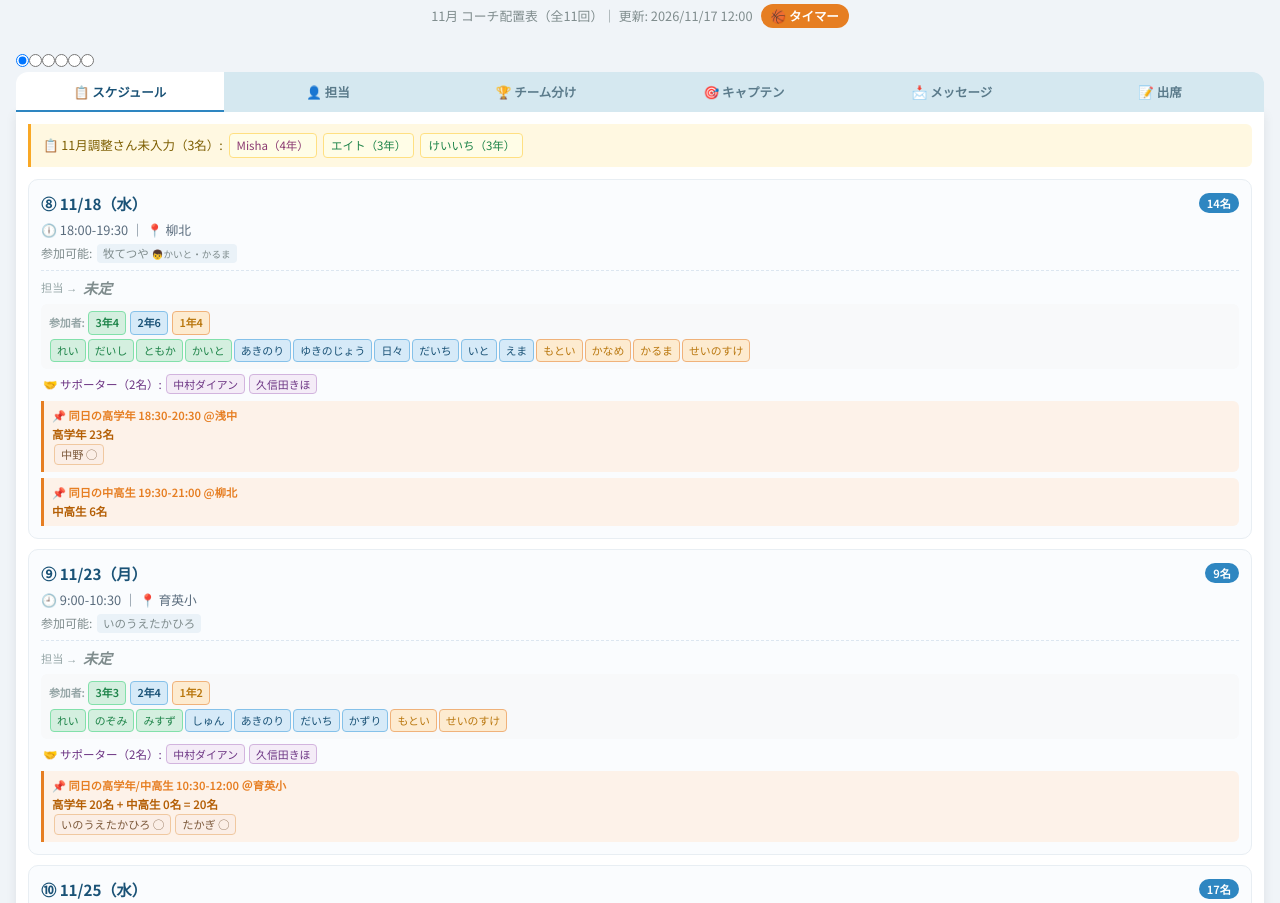
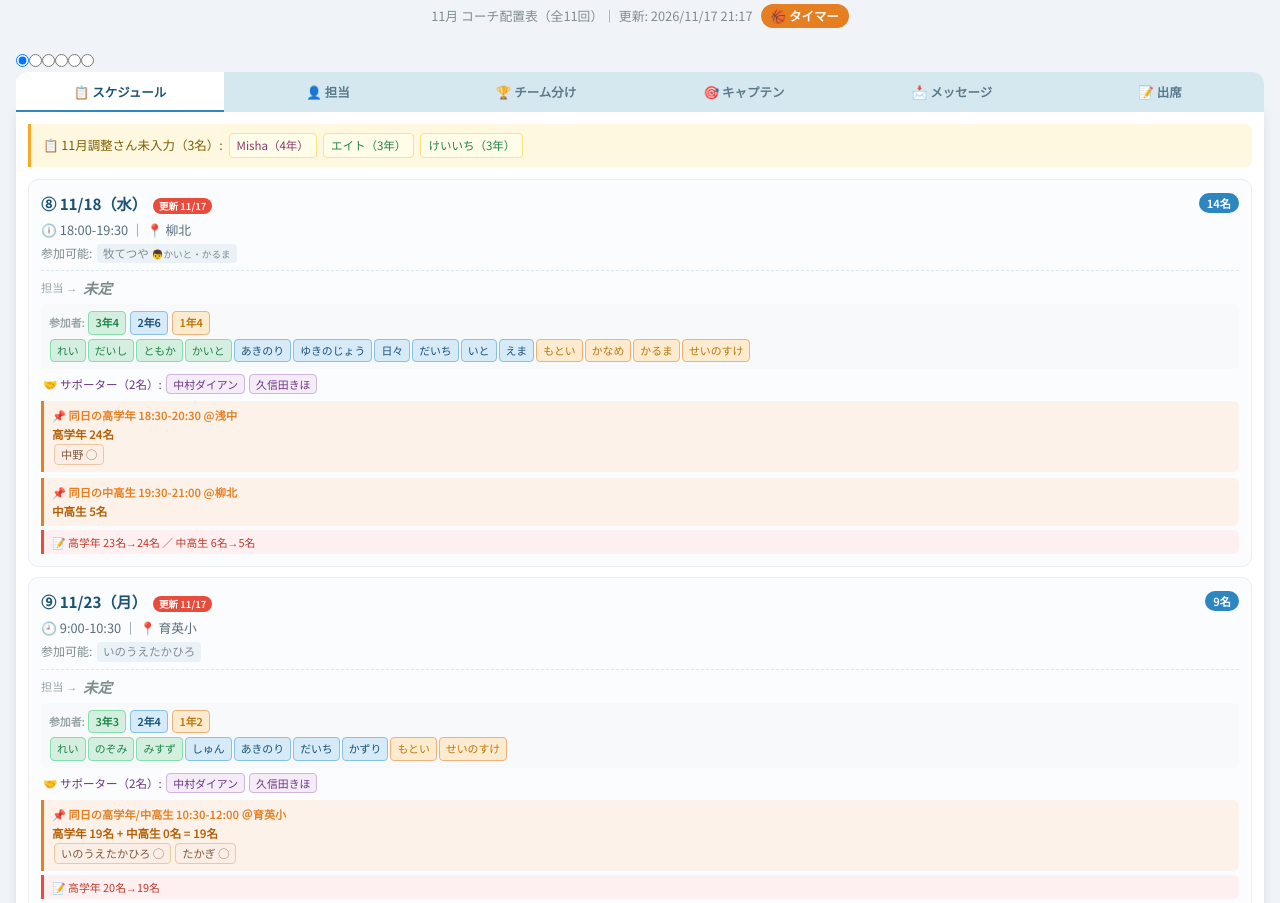
Before and after one commit to DianeNakamura/blazers-schedule, a plain HTML site: page index.html in a window 1280 px wide. Shown: the part 48-951 px from the top of the page. Drawn offline with Linux system fonts and the light colour scheme.

Commit message:
Auto-update schedule

```diff
--- a/index.html
+++ b/index.html
@@ -182,7 +182,7 @@
 </head>
 <body>
 <h1>🏀 ブレイザーズ低学年練習スケジュール</h1>
-<p class="subtitle">11月 コーチ配置表（全11回）｜ 更新: 2026/11/17 12:00<a href="https://dianenakamura.github.io/bball-timer/" target="_blank" rel="noopener" class="ext-link" style="margin-left:8px;display:inline-block;padding:3px 10px;background:#e67e22;color:#fff;border-radius:14px;font-size:.78rem;font-weight:700;text-decoration:none">🏀 タイマー</a></p>
+<p class="subtitle">11月 コーチ配置表（全11回）｜ 更新: 2026/11/17 21:17<a href="https://dianenakamura.github.io/bball-timer/" target="_blank" rel="noopener" class="ext-link" style="margin-left:8px;display:inline-block;padding:3px 10px;background:#e67e22;color:#fff;border-radius:14px;font-size:.78rem;font-weight:700;text-decoration:none">🏀 タイマー</a></p>
 <input type="radio" name="tab" id="tab1" checked><input type="radio" name="tab" id="tab2"><input type="radio" name="tab" id="tab4"><input type="radio" name="tab" id="tab5"><input type="radio" name="tab" id="tab6"><input type="radio" name="tab" id="tab7">
 <div class="tabs"><label for="tab1">📋 スケジュール</label><label for="tab2">👤 担当</label><label for="tab4">🏆 チーム分け</label><label for="tab5">🎯 キャプテン</label><label for="tab6">📩 メッセージ</label><label for="tab7">📝 出席</label></div>
 
@@ -191,22 +191,24 @@
   <div class="not-entered">📋 11月調整さん未入力（3名）: <span class="not-entered-name gl4">Misha（4年）</span><span class="not-entered-name gl3">エイト（3年）</span><span class="not-entered-name gl3">けいいち（3年）</span></div>
 <div id="schedule-sessions">
   <p id="schedule-empty" class="schedule-empty" hidden>今日以降の予定はありません。</p>
-  <div id="upcoming-sessions"><div class="schedule-session" data-session-date="2026-11-18">  <div class="card"><div class="card-header"><span class="date">⑧ 11/18（水）</span><span class="badge">14名</span></div>
+  <div id="upcoming-sessions"><div class="schedule-session" data-session-date="2026-11-18">  <div class="card"><div class="card-header"><span class="date">⑧ 11/18（水）<span class="diff-badge">更新 11/17</span></span><span class="badge">14名</span></div>
     <div class="venue">🕕 18:00-19:30 ｜ 📍 柳北</div>
     <div class="available">参加可能: <span>牧てつや <small>👦かいと・かるま</small></span></div>
     <div class="assigned"><span class="assigned-label">担当 →</span><span class="assigned-name not-needed">未定</span></div>
     <div class="participants-inline"><div class="p-label">参加者: <span class="grade-label gl3">3年4</span> <span class="grade-label gl2">2年6</span> <span class="grade-label gl1">1年4</span></div><span class="g3">れい</span><span class="g3">だいし</span><span class="g3">ともか</span><span class="g3">かいと</span><span class="g2">あきのり</span><span class="g2">ゆきのじょう</span><span class="g2">日々</span><span class="g2">だいち</span><span class="g2">いと</span><span class="g2">えま</span><span class="g1">もとい</span><span class="g1">かなめ</span><span class="g1">かるま</span><span class="g1">せいのすけ</span></div>
     <div class="supporters">🤝 サポーター（2名）: <span class="sup-name">中村ダイアン</span><span class="sup-name">久信田きほ</span></div>
-    <div class="kounen"><div class="kounen-title">📌 同日の高学年 18:30-20:30 @浅中</div><div class="kounen-participants">高学年 23名</div><span>中野 ◯</span></div>
-    <div class="kounen"><div class="kounen-title">📌 同日の中高生 19:30-21:00 @柳北</div><div class="kounen-participants">中高生 6名</div></div>
+    <div class="kounen"><div class="kounen-title">📌 同日の高学年 18:30-20:30 @浅中</div><div class="kounen-participants">高学年 24名</div><span>中野 ◯</span></div>
+    <div class="kounen"><div class="kounen-title">📌 同日の中高生 19:30-21:00 @柳北</div><div class="kounen-participants">中高生 5名</div></div>
+    <div class="diff-detail">📝 高学年 23名→24名 ／ 中高生 6名→5名</div>
   </div>
-</div><div class="schedule-session" data-session-date="2026-11-23">  <div class="card"><div class="card-header"><span class="date">⑨ 11/23（月）</span><span class="badge">9名</span></div>
+</div><div class="schedule-session" data-session-date="2026-11-23">  <div class="card"><div class="card-header"><span class="date">⑨ 11/23（月）<span class="diff-badge">更新 11/17</span></span><span class="badge">9名</span></div>
     <div class="venue">🕘 9:00-10:30 ｜ 📍 育英小</div>
     <div class="available">参加可能: <span>いのうえたかひろ</span></div>
     <div class="assigned"><span class="assigned-label">担当 →</span><span class="assigned-name not-needed">未定</span></div>
     <div class="participants-inline"><div class="p-label">参加者: <span class="grade-label gl3">3年3</span> <span class="grade-label gl2">2年4</span> <span class="grade-label gl1">1年2</span></div><span class="g3">れい</span><span class="g3">のぞみ</span><span class="g3">みすず</span><span class="g2">しゅん</span><span class="g2">あきのり</span><span class="g2">だいち</span><span class="g2">かずり</span><span class="g1">もとい</span><span class="g1">せいのすけ</span></div>
     <div class="supporters">🤝 サポーター（2名）: <span class="sup-name">中村ダイアン</span><span class="sup-name">久信田きほ</span></div>
-    <div class="kounen"><div class="kounen-title">📌 同日の高学年/中高生 10:30-12:00 ＠育英小</div><div class="kounen-participants">高学年 20名 + 中高生 0名 = 20名</div><span>いのうえたかひろ ◯</span><span>たかぎ ◯</span></div>
+    <div class="kounen"><div class="kounen-title">📌 同日の高学年/中高生 10:30-12:00 ＠育英小</div><div class="kounen-participants">高学年 19名 + 中高生 0名 = 19名</div><span>いのうえたかひろ ◯</span><span>たかぎ ◯</span></div>
+    <div class="diff-detail">📝 高学年 20名→19名</div>
   </div>
 </div><div class="schedule-session" data-session-date="2026-11-25">  <div class="card"><div class="card-header"><span class="date">⑩ 11/25（水）</span><span class="badge">17名</span></div>
     <div class="venue">🕕 18:00-19:30 ｜ 📍 柳北</div>
```
